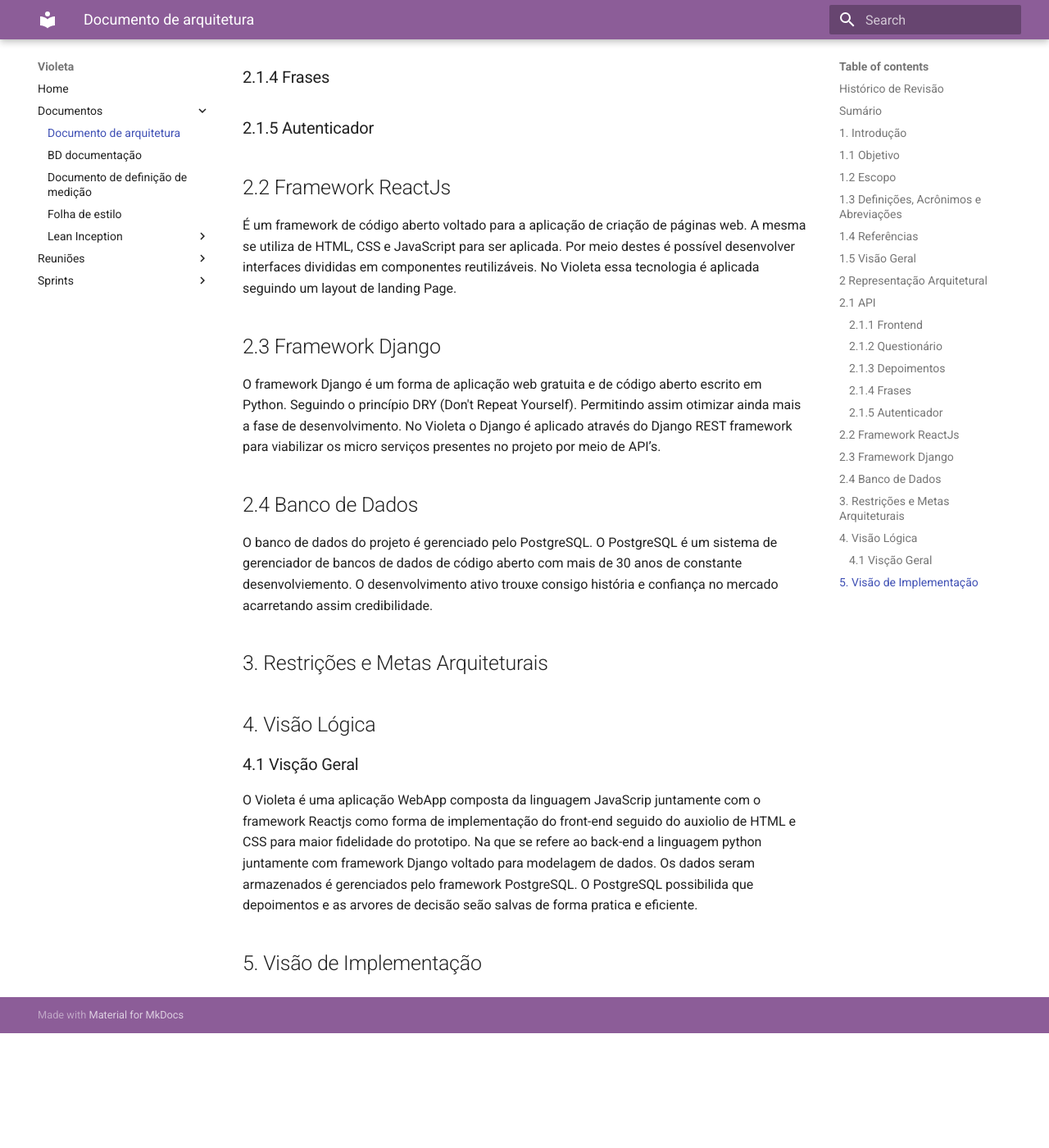
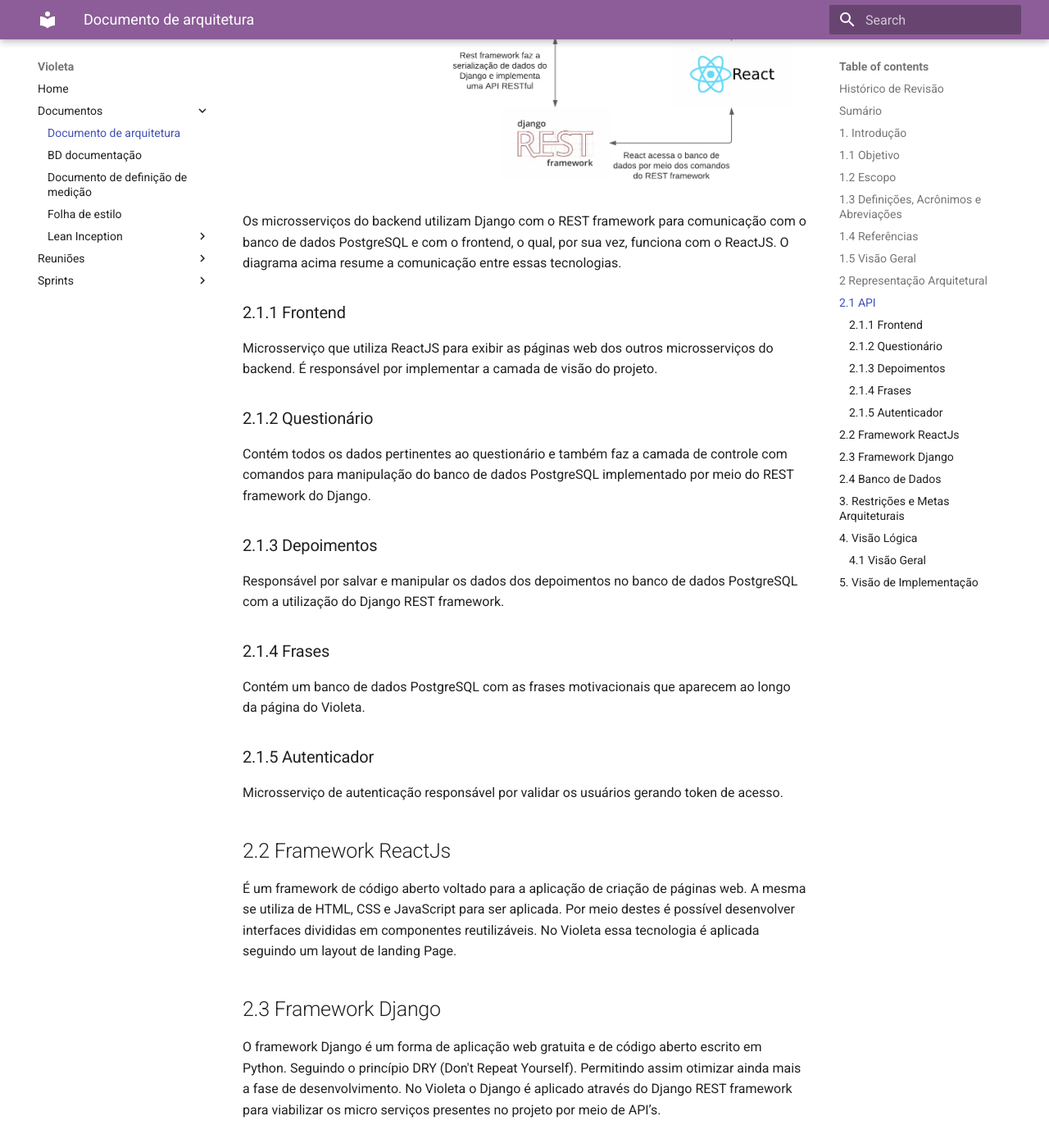
Before and after one commit to fga-eps-mds/2020.2-Violeta-Documentacao, an MkDocs documentation site: the page built from docs/Projeto/doc_arquitetura.md, in a window 1280 px wide and 1400 px high, scrolled down 3203 px. Shown: the whole window at 82% size. Built offline with MkDocs 1.6.1 and Material for MkDocs 9.7.7, drawn with Linux system fonts in a browser that asks for light colours; before the commit the page ends 4463 px from its top, so only the background shows below that; some of the changed text lies outside the part shown.

Commit message:
Adicionadas informações no tópico API

```diff
--- a/docs/Projeto/doc_arquitetura.md
+++ b/docs/Projeto/doc_arquitetura.md
@@ -6,6 +6,7 @@
 |---|---|---|---|
 |08/03/2021|0.1|Adicionado template do documento| Victor |
 |18/03/2021|0.2||Philipe Serafim|
+|19/03/2021|0.3|Adicionadas informações no tópico API|Iago de Andrade|
 
 
 
@@ -82,16 +83,23 @@
 Desse modo, os serviços são executados isolados evitando comportamentos inesperados, como por exemplo, serviços acessando recursos que não deveria.
 
 ## 2.1 API
+![api](../img/API.png)
+Os microsserviços do backend utilizam Django com o REST framework para comunicação com o banco de dados PostgreSQL e com o frontend, o qual, por sua vez, funciona com o ReactJS. O diagrama acima resume a comunicação entre essas tecnologias.
 
 ### 2.1.1 Frontend
+Microsserviço que utiliza ReactJS para exibir as páginas web dos outros microsserviços do backend. É responsável por implementar a camada de visão do projeto.
 
 ### 2.1.2 Questionário
+Contém todos os dados pertinentes ao questionário e também faz a camada de controle com comandos para manipulação do banco de dados PostgreSQL implementado por meio do REST framework do Django.
 
 ### 2.1.3 Depoimentos
+Responsável por salvar e manipular os dados dos depoimentos no banco de dados PostgreSQL com a utilização do Django REST framework.
 
 ### 2.1.4 Frases
+Contém um banco de dados PostgreSQL com as frases motivacionais que aparecem ao longo da página do Violeta.
 
 ### 2.1.5 Autenticador
+Microsserviço de autenticação responsável por validar os usuários gerando token de acesso.
 
 ## 2.2 Framework ReactJs
 É um framework de código aberto voltado para a aplicação de criação de páginas web. A mesma se utiliza de HTML, CSS e JavaScript para ser aplicada. Por meio destes é possível desenvolver interfaces divididas em componentes reutilizáveis. No Violeta essa tecnologia é aplicada seguindo um layout de landing Page.
@@ -106,7 +114,7 @@
 ## 3. Restrições e Metas Arquiteturais
 
 ## 4. Visão Lógica
-### 4.1 Visção Geral
+### 4.1 Visão Geral
 O Violeta é uma aplicação WebApp composta da linguagem JavaScrip juntamente com o framework Reactjs como forma de implementação do front-end seguido do auxiolio de HTML e CSS para maior fidelidade do prototipo. Na que se refere ao back-end a linguagem python juntamente com framework Django voltado para modelagem de dados. Os dados seram armazenados é gerenciados pelo framework PostgreSQL. O PostgreSQL possibilida que depoimentos e as arvores de decisão seão salvas de forma pratica e eficiente.
 
 ## 5. Visão de Implementação
```
Also changed, not shown: docs/img/API.png (added).
